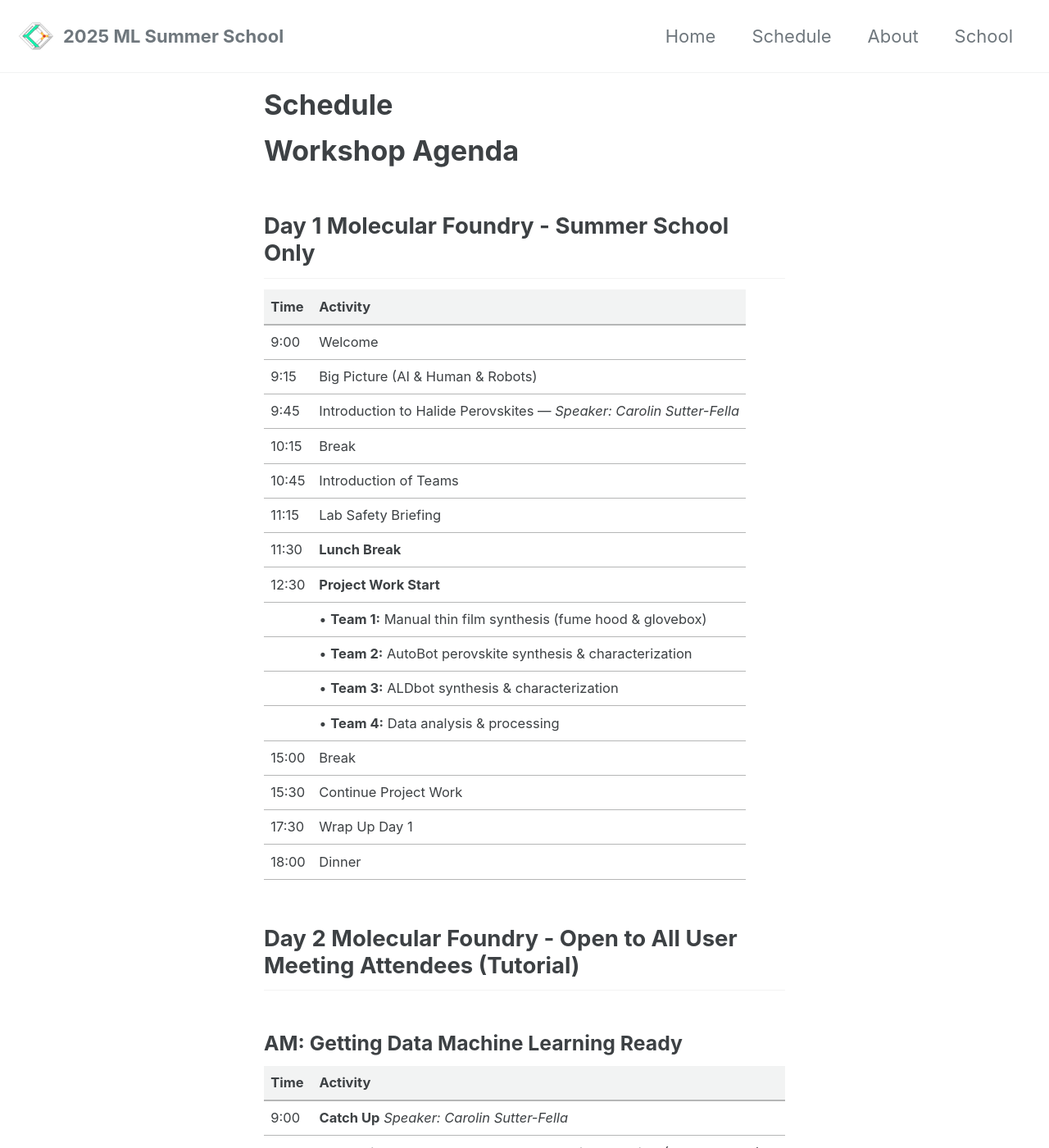
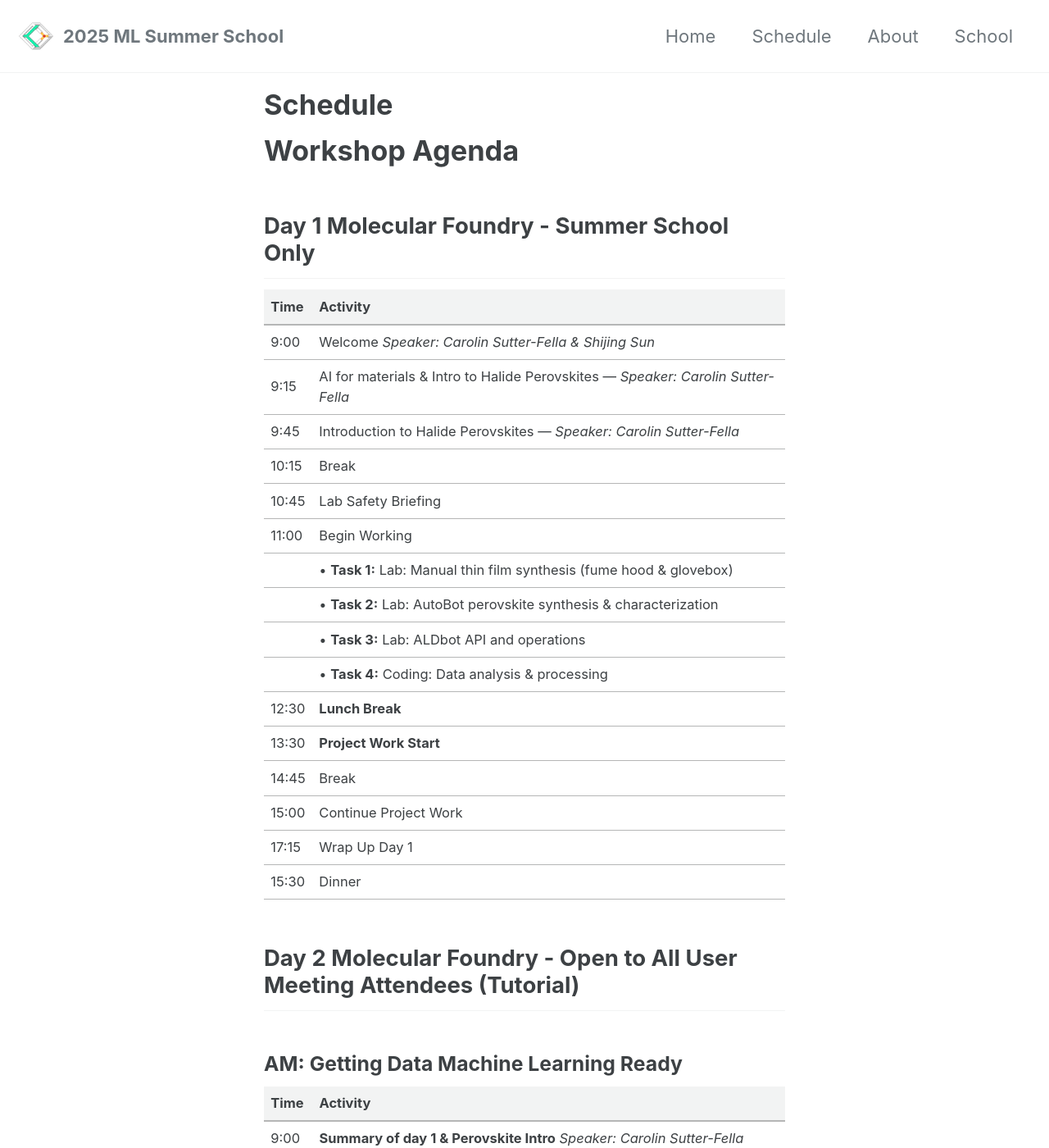
Before and after one commit to futurelab-school/2025Summer, a Jekyll site: the page built from _pages/schedule.md, in a window 1280 px wide and 1400 px high. Shown: the whole window at 82% size. Built offline with Jekyll 4.4.1, drawn with Linux system fonts in a browser that asks for light colours; cached includes are drawn as plain includes.

Commit message:
Schedule

```diff
--- a/_pages/schedule.md
+++ b/_pages/schedule.md
@@ -9,22 +9,23 @@ layout: single
 
 | Time   | Activity                                                                 |
 |--------|--------------------------------------------------------------------------|
-| 9:00   | Welcome                                                                   |
-| 9:15   | Big Picture (AI &  Human & Robots)                 |
+| 9:00   | Welcome  *Speaker: Carolin Sutter-Fella & Shijing Sun*                             |
+| 9:15   | AI for materials & Intro to Halide Perovskites — *Speaker: Carolin Sutter-Fella*   |
 | 9:45   | Introduction to Halide Perovskites — *Speaker: Carolin Sutter-Fella*     |
 | 10:15  | Break        |
-| 10:45  | Introduction of Teams                                                       |
-| 11:15  | Lab Safety Briefing                                                       |
-| 11:30  | **Lunch Break**                                                           |
-| 12:30  | **Project Work Start**                                                    |
-|        | • **Team 1:** Manual thin film synthesis (fume hood & glovebox)          |
-|        | • **Team 2:** AutoBot perovskite synthesis & characterization            |
-|        | • **Team 3:** ALDbot synthesis & characterization                         |
-|        | • **Team 4:** Data analysis & processing                                  |
-| 15:00  | Break                                                                     |
-| 15:30  | Continue Project Work                                                     |
-| 17:30  | Wrap Up Day 1                                                             |
-| 18:00  | Dinner                                                                    |
+| 10:45  | Lab Safety Briefing                                                    |
+| 11:00  | Begin Working                                                    |
+|        | • **Task 1:** Lab: Manual thin film synthesis (fume hood & glovebox)          |
+|        | • **Task 2:** Lab: AutoBot perovskite synthesis & characterization            |
+|        | • **Task 3:** Lab: ALDbot API and operations                     |
+|        | • **Task 4:** Coding: Data analysis & processing                                  |
+| 12:30  | **Lunch Break**                                                           |
+| 13:30  | **Project Work Start**                                                    |
+| 14:45  | Break                                                                     |
+| 15:00  | Continue Project Work                                                     |
+| 17:15  | Wrap Up Day 1                                                             |
+| 15:30  | Dinner                                                                    |
+
 
 
 ## Day 2 Molecular Foundry - Open to All User Meeting Attendees (Tutorial)
@@ -33,7 +34,7 @@ layout: single
 
 | Time   | Activity |
 |--------|----------|
-| 9:00   | **Catch Up** *Speaker: Carolin Sutter-Fella* |
+| 9:00   | **Summary of day 1 & Perovskite Intro** *Speaker: Carolin Sutter-Fella* |
 | 9:30   | **Intro Using Google Colab & ChatGPT Guided Coding** *(Clara Tamura)* <br>• Bring your own data <br>• Convert code into Colab notebooks<br>• Connect to data sources <br>• Prepare data for ML & score generation |
 | 10:00  | **Extracting machine-readable metrics for thin films I** *(Shuan Cheng)*  <br> |
 | 10:30  | Break |
```
Also changed, not shown: _pages/home.md (+5 -3 lines).
